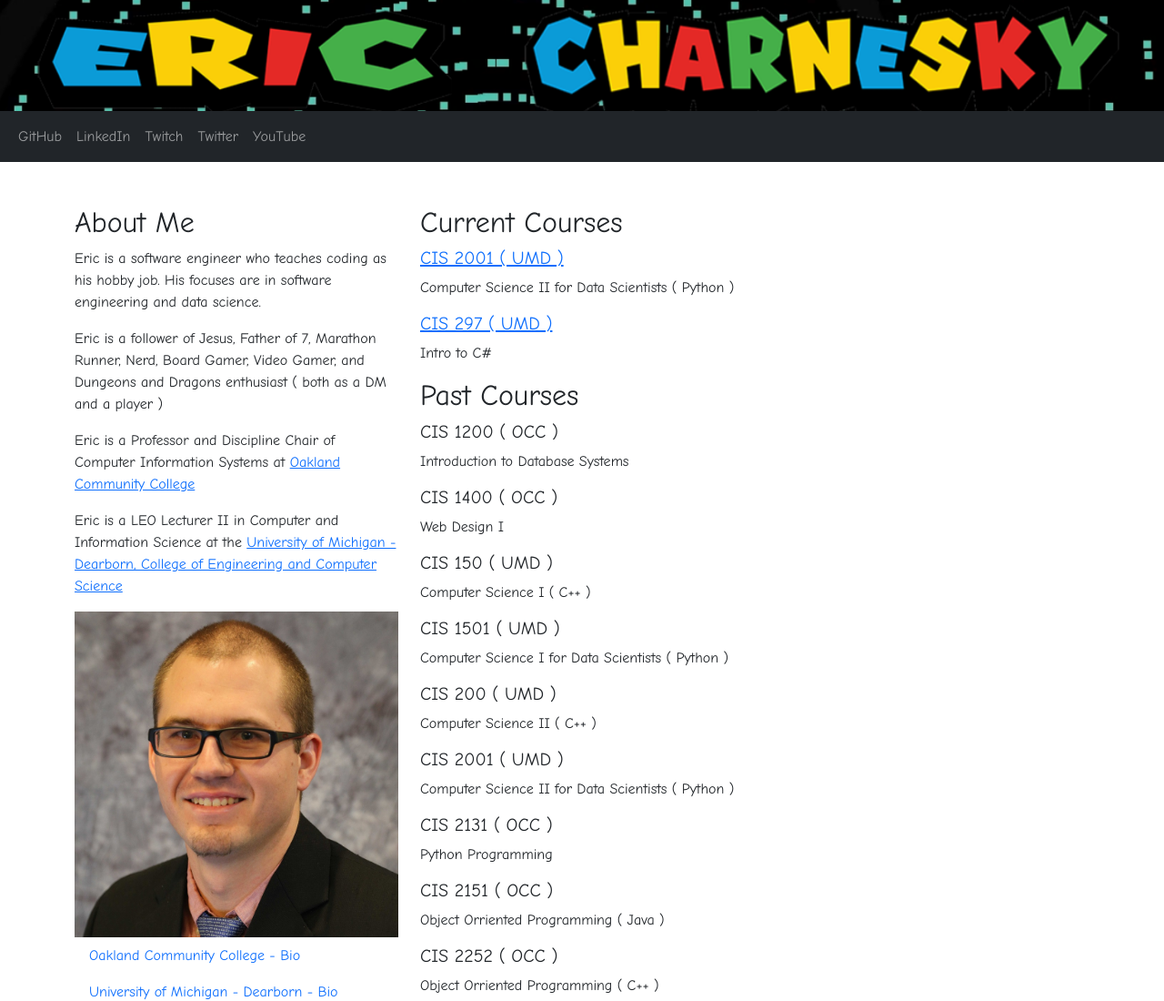
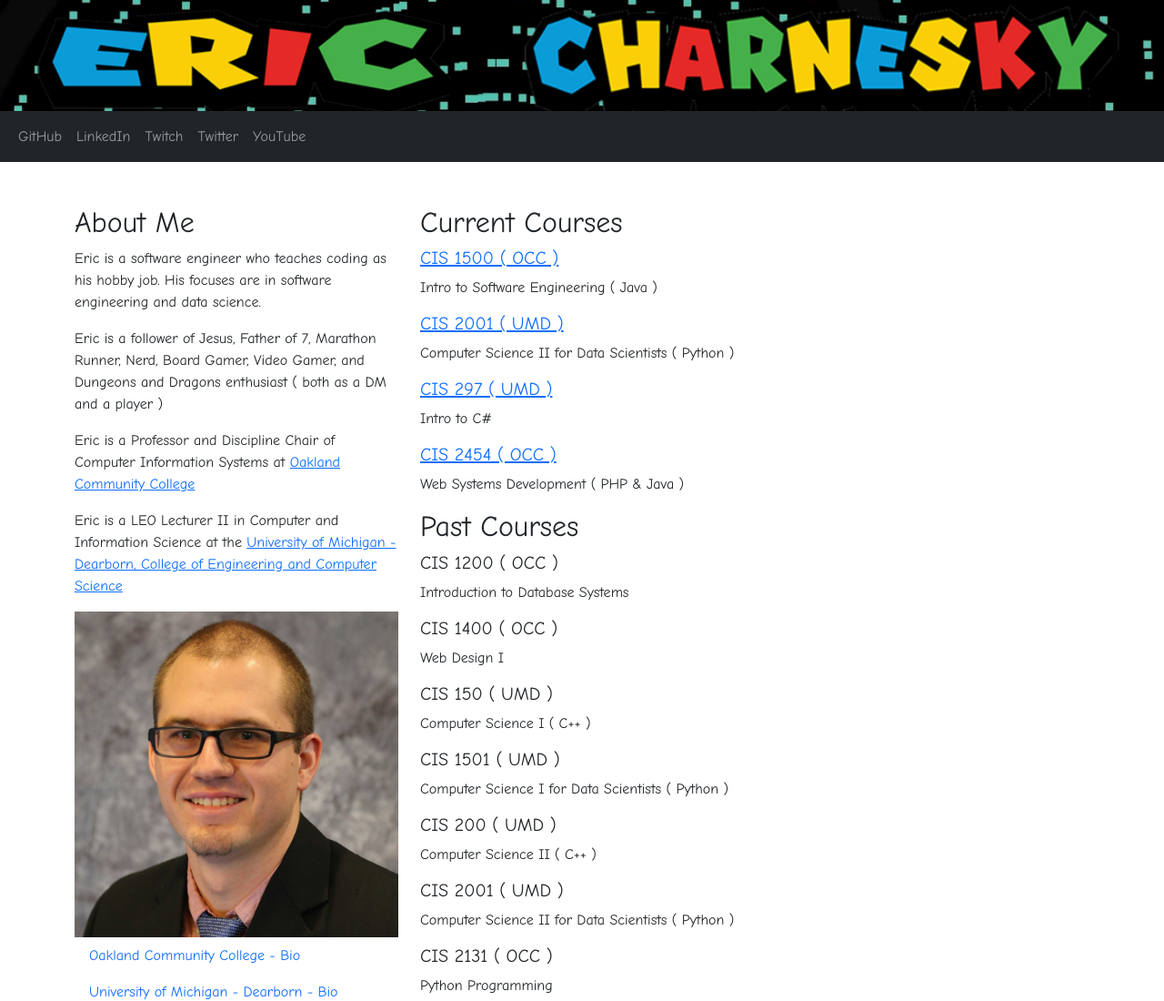
Before and after one commit to EricCharnesky/ericcharnesky.github.io, a plain HTML site: page docs/index.html in a window 1280 px wide. Shown: the top 1100 px of the page at 91% size. Drawn offline with nearby package versions, Linux system fonts and the light colour scheme.

Commit message:
winter 2023 OCC links

```diff
--- a/docs/index.html
+++ b/docs/index.html
@@ -65,8 +65,8 @@
     <div class="col-sm-8">
       <h2>Current Courses</h2>
 
-      <!--<h5><a href="https://github.com/EricCharnesky/CIS1500-Fall2022">CIS 1500 ( OCC )</a></h5>
-      <p>Intro to Software Engineering ( Java )</p>-->
+      <h5><a href="https://github.com/EricCharnesky/CIS1500-Winter2023">CIS 1500 ( OCC )</a></h5>
+      <p>Intro to Software Engineering ( Java )</p>
 
       <h5><a href="https://github.com/EricCharnesky/CIS2001-Winter2023">CIS 2001 ( UMD )</a></h5>
       <p>Computer Science II for Data Scientists ( Python )</p>
@@ -74,8 +74,8 @@
       <h5><a href="https://github.com/EricCharnesky/CIS297-Winter2023">CIS 297 ( UMD )</a></h5>
       <p>Intro to C#</p>
 
-      <!--<h5><a href="https://github.com/EricCharnesky/CIS2454-Fall2022">CIS 2454 ( OCC )</a></h5>
-      <p>Web Systems Development ( PHP & Java )</p>-->
+      <h5><a href="https://github.com/EricCharnesky/CIS2454-Winter2023">CIS 2454 ( OCC )</a></h5>
+      <p>Web Systems Development ( PHP & Java )</p>
 
       <h2>Past Courses</h2>
 
```
